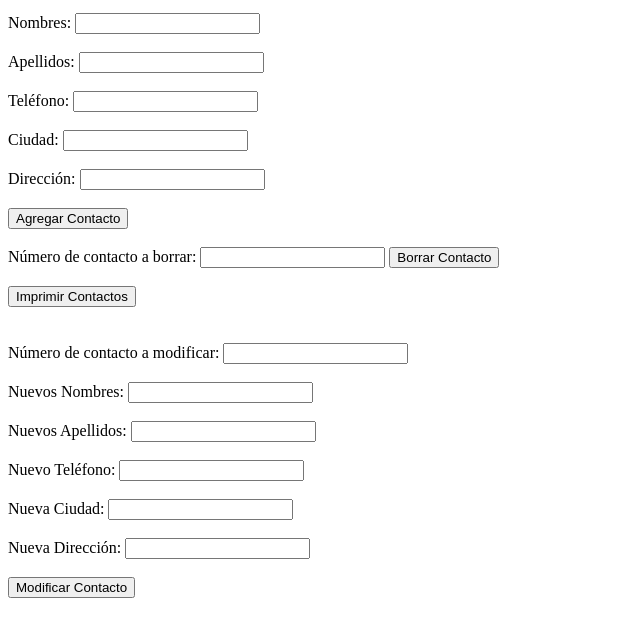
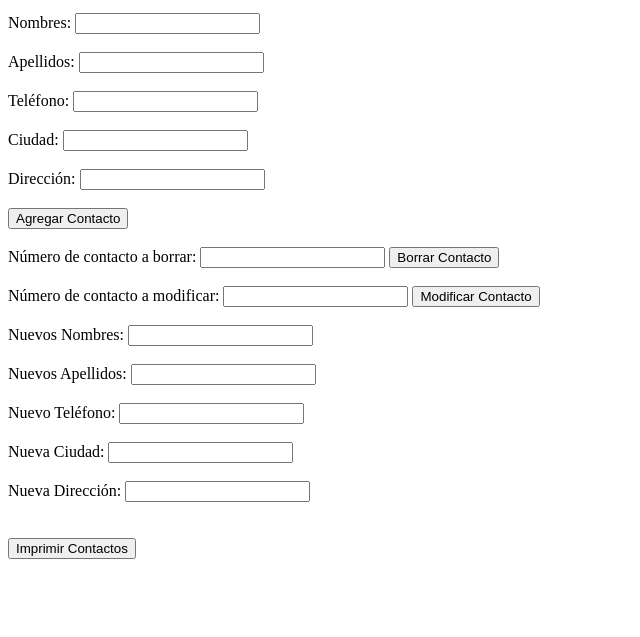
Before and after one commit to Bpinedaz/contact-list, a plain HTML site: page review/index.html in a window 1280 px wide. Shown: the part 101-738 px from the top of the page, without its empty margins (0-640 px from the left). Drawn offline with Linux system fonts and the light colour scheme.

Commit message:
Update index.html
Actualizacion

```diff
--- a/review/index.html
+++ b/review/index.html
@@ -26,20 +26,17 @@
 
   <div>
     <form onsubmit="borrarContacto(event)">
-        <label for="indice">Número de contacto a borrar:</label>
-        <input type="number" id="indice" required>
-        <button type="submit">Borrar Contacto</button>
-      </form>
+      <label for="indice">Número de contacto a borrar:</label>
+      <input type="number" id="indice" required>
+      <button type="submit">Borrar Contacto</button>
+    </form>
   </div>
   <br>
   <div>
-    <button onclick="imprimirContactos()">Imprimir Contactos</button>
-  </div><br><br>
-
-  <div>
     <form onsubmit="modificarContacto(event)">
       <label for="indice-modificar">Número de contacto a modificar:</label>
-      <input type="number" id="indice-modificar" required><br>
+      <input type="number" id="indice-modificar" required>
+      <button type="submit">Modificar Contacto</button><br>
       <br>
       <label for="nombres-modificar">Nuevos Nombres:</label>
       <input type="text" id="nombres-modificar" required><br>
@@ -56,8 +53,11 @@
       <label for="direccion-modificar">Nueva Dirección:</label>
       <input type="text" id="direccion-modificar" required><br>
       <br>
-      <button type="submit">Modificar Contacto</button>
-    </form>
+      </form>
+  </div>
+  <br>
+  <div>
+    <button onclick="imprimirContactos()">Imprimir Contactos</button>
   </div>
 
   <script src="List.js"></script>
```
